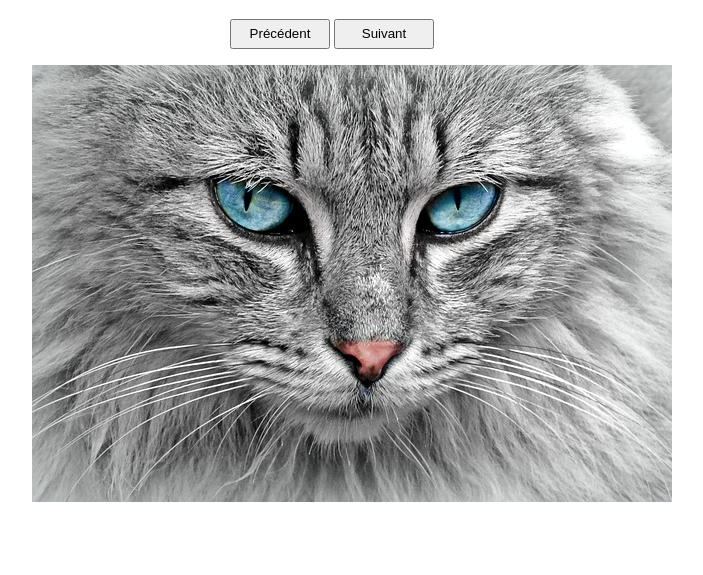
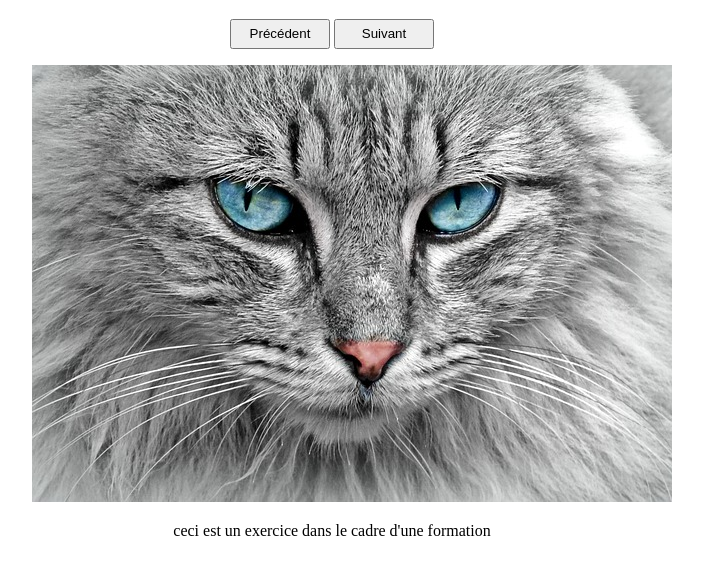
Before and after one commit to SacleuxBenoit/Livraison-5, a plain HTML site: page index.html in a window 1280 px wide. Shown: the part 61-636 px from the top of the page, without its empty margins (308-1011 px from the left). Drawn offline with Linux system fonts and the light colour scheme.

Commit message:
add a footer in index.html

```diff
--- a/index.html
+++ b/index.html
@@ -21,6 +21,9 @@
    <li><img src="images/kitty-551554_640.jpg"></li>
    </ul>
    </div>
+   <footer>
+   <p>ceci est un exercice dans le cadre d'une formation</p>
+   </footer>
 
     <script src="js/script.js" type="text/javascript"></script>
 </body>
```
